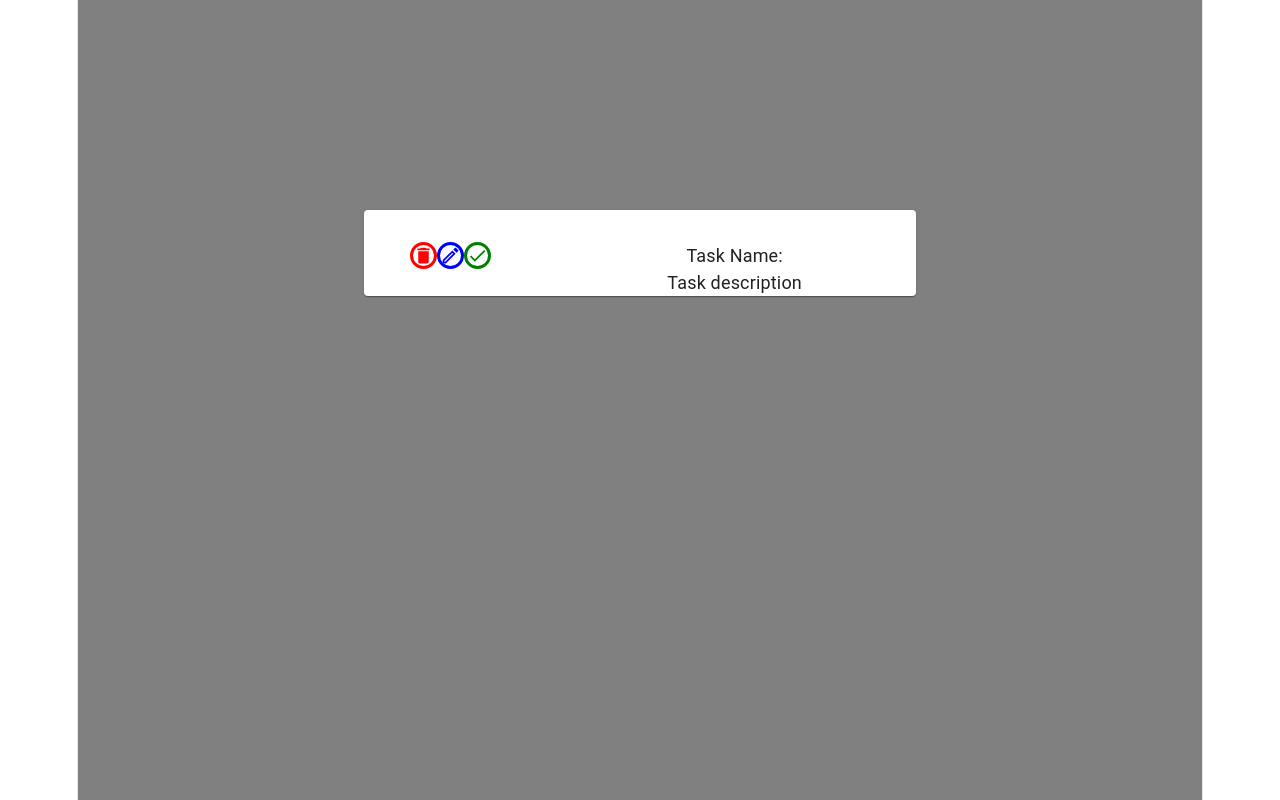
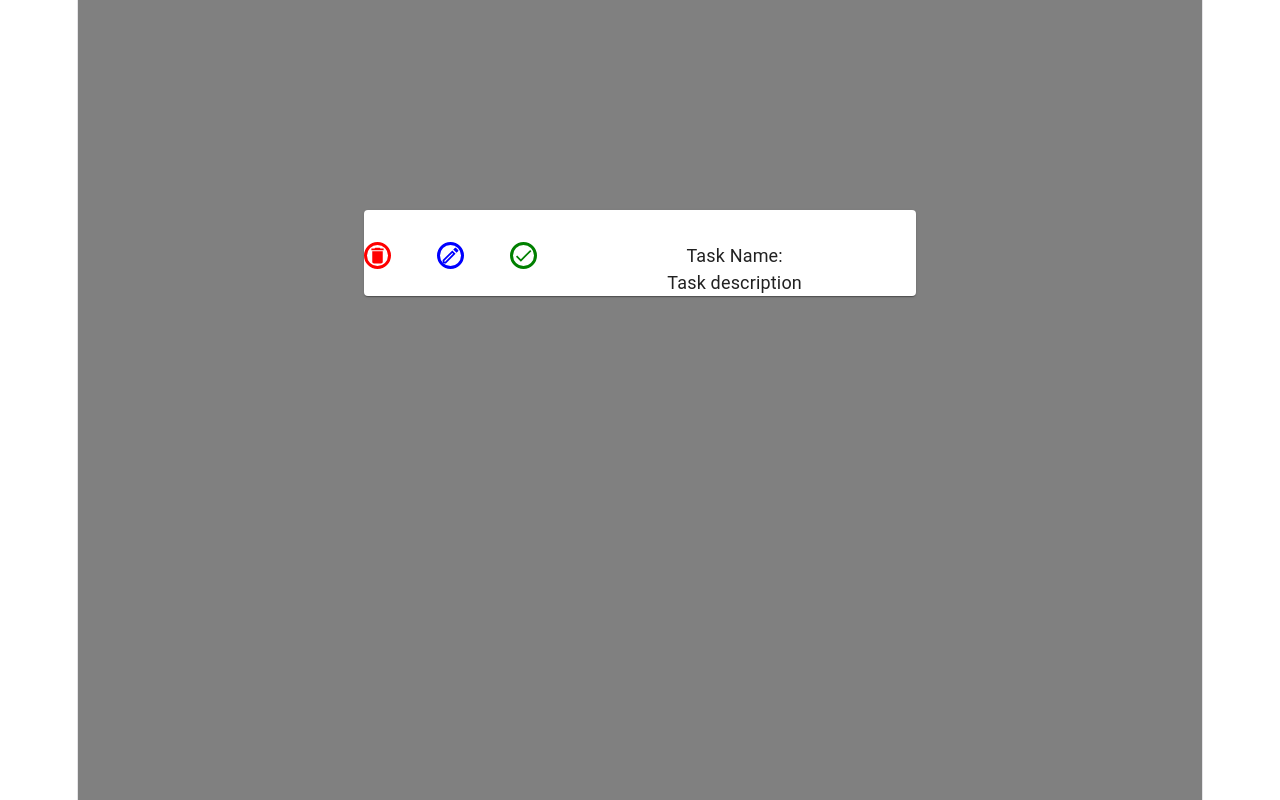
Before and after one commit to ALJAZARIhadi/todo-list-react, a React (Vite) app: page / in a window 1280 px wide. Built offline with nearby package versions, Linux system fonts and the light colour scheme.

Commit message:
space between added to icons

```diff
--- a/src/TodoList.jsx
+++ b/src/TodoList.jsx
@@ -19,7 +19,7 @@ export default function TodoList() {
         <CardContent>
         </CardContent>
           <Grid container spacing={2}>
-            <Grid size={4} sx={{gap:"10px"}}>
+            <Grid size={4} sx={{display:"flex" , justifyContent:"space-between"}} >
               <DeleteIcon sx={{background:"White", color:"red" , border:"solid 3px red", borderRadius:"100%"}}></DeleteIcon>
               <EditOutlinedIcon sx={{background:"White", color:"blue" , border:"solid 3px blue", borderRadius:"100%"}}></EditOutlinedIcon>
               <DoneOutlinedIcon sx={{background:"White", color:"green" , border:"solid 3px green", borderRadius:"100%"}}></DoneOutlinedIcon>
```
